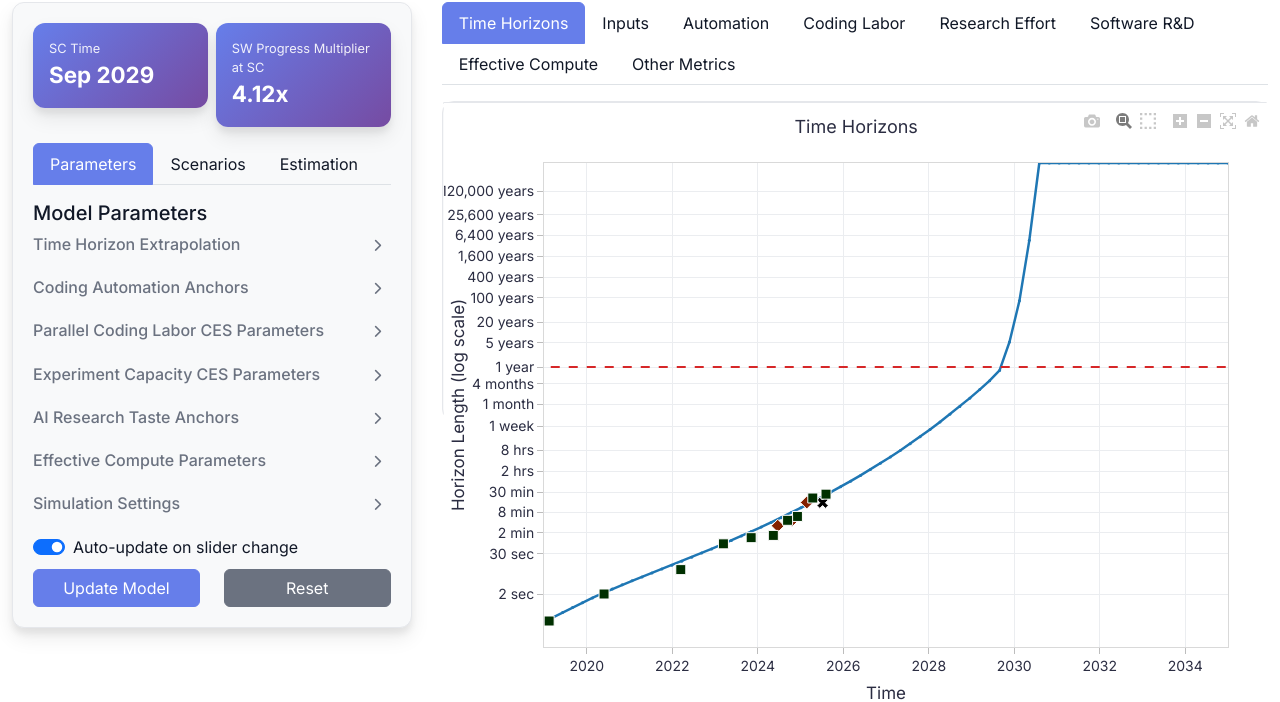
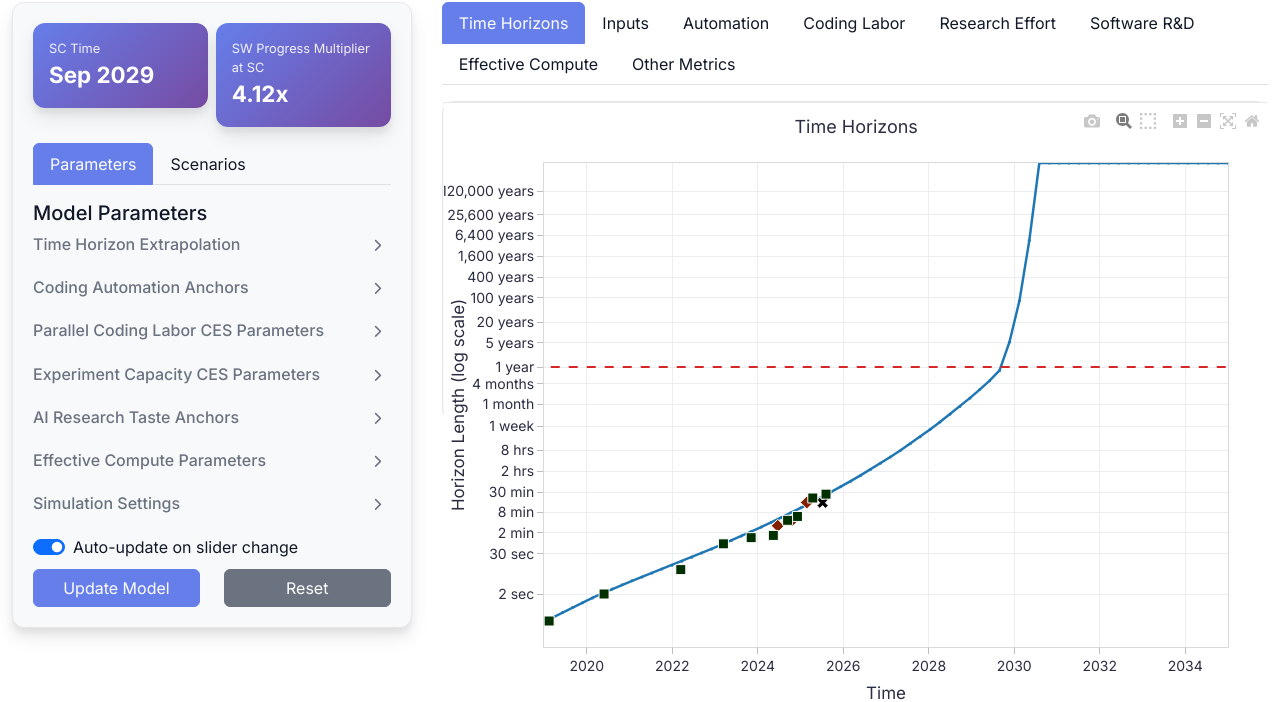
Before and after one commit to brendanhalstead/ai-progress-rates, a Flask app: page / in a window 1280 px wide. Shown: the part 77-779 px from the top of the page. Run offline with Flask 2, Linux system fonts and the light colour scheme; some libraries are stand-ins or nearby versions.

Commit message:
removed estimation tab

```diff
--- a/templates/index.html
+++ b/templates/index.html
@@ -69,9 +69,6 @@
                         </li>
                         <li class="nav-item">
                             <button class="nav-link" id="data-tab" data-bs-toggle="tab" data-bs-target="#data-panel">Scenarios</button>
-                        </li>
-                        <li class="nav-item">
-                            <button class="nav-link" id="estimation-tab" data-bs-toggle="tab" data-bs-target="#estimation-panel">Estimation</button>
                         </li>
                     </ul>
 
```
